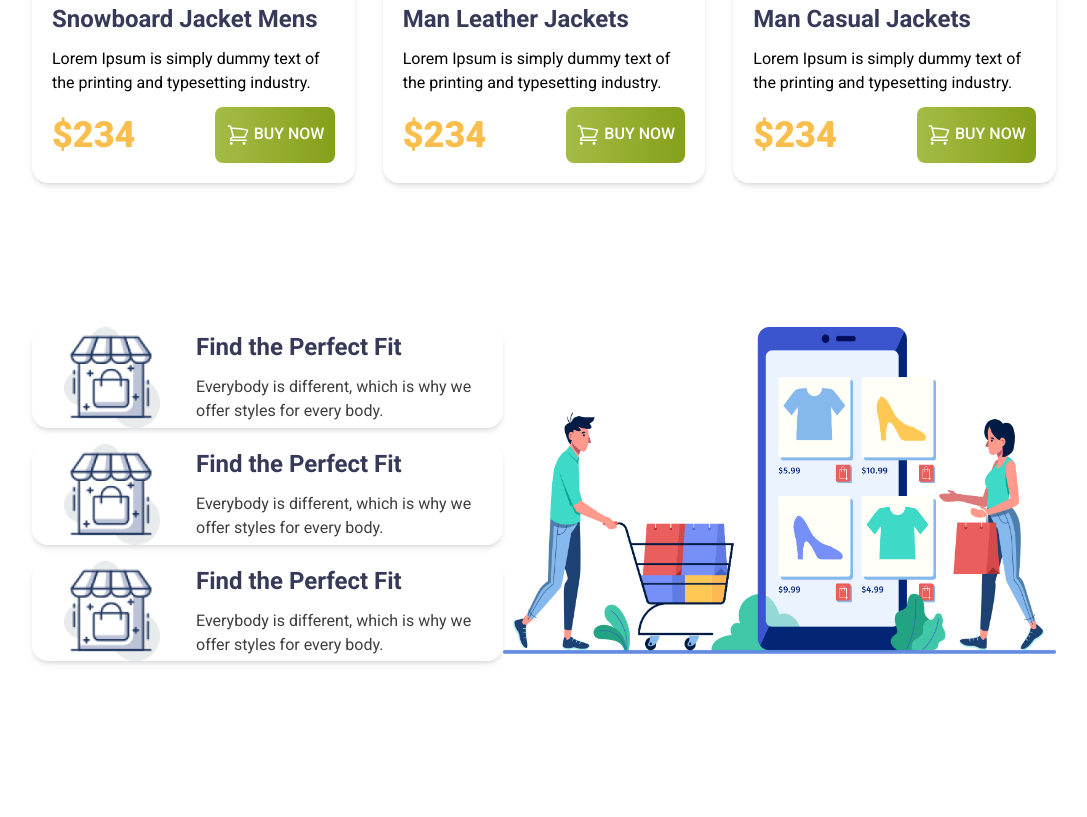
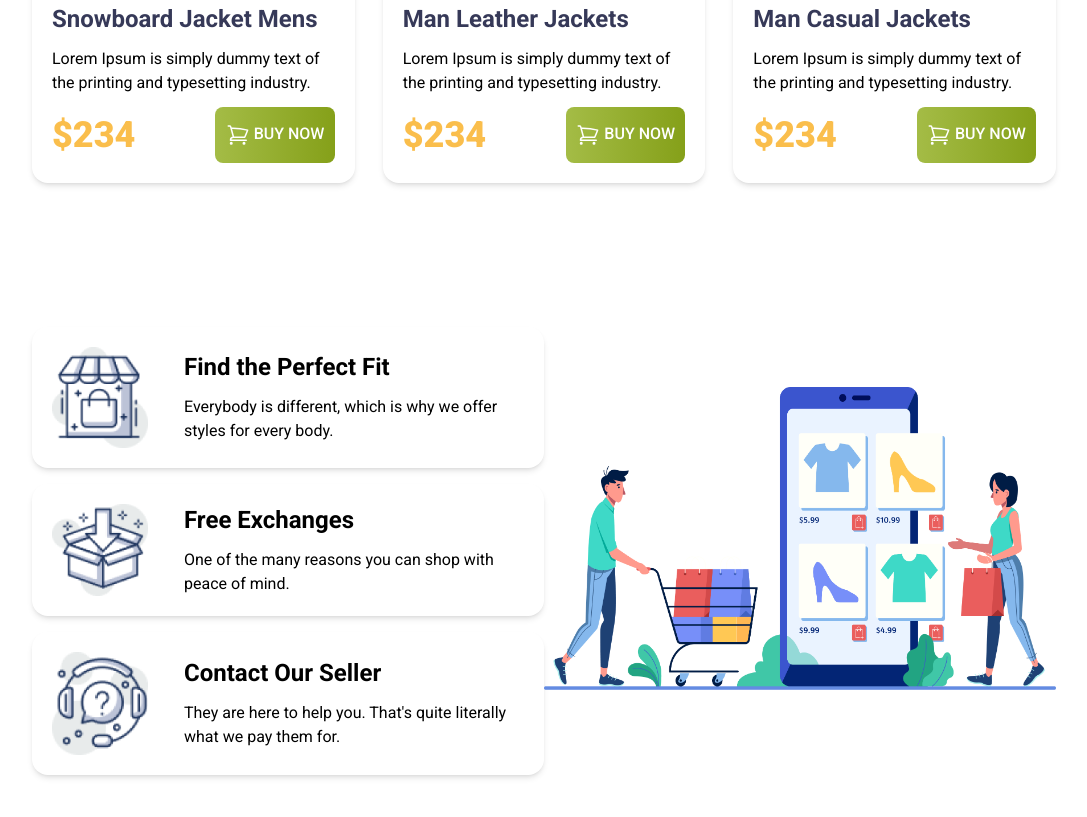
Before and after one commit to saad200224/penguin-fashion-with-tailwind-practice, a plain HTML site: page index.html in a window 1280 px wide. Shown: the part 1837-2654 px from the top of the page, without its empty margins (96-1183 px from the left). Before the commit the page ends 2546 px from the top, so only its background shows below. Drawn offline with nearby package versions, Linux system fonts and the light colour scheme.

Commit message:
last section updated

```diff
--- a/index.html
+++ b/index.html
@@ -400,48 +400,42 @@
 
     <!-- footer section -->
 
-    <section class="flex font-roboto px-4 md:px-16 lg:px-32 py-6 md:py-12 lg:py-12">
+    <section class="flex flex-col-reverse lg:flex-row items-center font-roboto px-4 md:px-16 lg:px-32 py-6 md:py-12 lg:py-12 space-y-4">
 
+    <div class="flex flex-col flex-1 space-y-4 ">
 
-      <div class="grid grid-row-3 space-y-4">
-        <div class="flex-1 flex items-center rounded-2xl shadow-md px-4 md:px-8 gap-9 ">
-          <div>
+      <div class="flex flex-col lg:flex-row items-center rounded-2xl shadow-md gap-9 py-5 px-4 md:px-5 text-center  lg:text-start">
         <img class="w-24" src="./icons/house.png" alt="">
-          </div>
-
-          <div>
-            <h2 class="text-2xl font-bold text-secondary-heading mb-3">Find the Perfect Fit</h2>
-            <p class="text-desc-text text-base font-normal">Everybody is different, which is why we <br>offer styles for every body.</p>
+        <div class="">
+          <h2 class="text-2xl font-bold mb-3">Find the Perfect Fit</h2>
+          <p class="text-base">Everybody is different, which is why we offer styles for every body.</p>
         </div>
       </div>
-
-        <div class="flex-1 flex items-center rounded-2xl shadow-md px-8 gap-9 ">
-          <div>
-            <img class="w-24" src="./icons/house.png" alt="">
-          </div>
-
-          <div>
-            <h2 class="text-2xl font-bold text-secondary-heading mb-3">Find the Perfect Fit</h2>
-            <p class="text-desc-text text-base font-normal">Everybody is different, which is why we <br>offer styles for every body.</p>
+      <div class=" w-auto flex flex-col lg:flex-row items-center rounded-2xl shadow-md gap-9 py-5 px-4 md:px-5 text-center  lg:text-start">
+        <img class="w-24" src="./icons/box.png" alt="">
+        <div class="">
+          <h2 class="text-2xl font-bold mb-3">Free Exchanges</h2>
+          <p class="text-base">One of the many reasons you can shop with peace of mind.</p>
         </div>
       </div>
-
-        <div class="flex-1 flex items-center rounded-2xl shadow-md px-8 gap-9 ">
-          <div>
-            <img class="w-24" src="./icons/house.png" alt="">
-          </div>
-
-          <div>
-            <h2 class="text-2xl font-bold text-secondary-heading mb-3">Find the Perfect Fit</h2>
-            <p class="text-desc-text text-base font-normal">Everybody is different, which is why we <br>offer styles for every body.</p>
+      <div class=" w-auto flex flex-col lg:flex-row items-center rounded-2xl shadow-md gap-9 py-5 px-4 md:px-5 text-center  lg:text-start">
+        <img class="w-24" src="./icons/question.png" alt="">
+        <div class="">
+          <h2 class="text-2xl font-bold mb-3">Contact Our Seller</h2>
+          <p class="text-base">They are here to help you. That's quite literally what we pay them for.</p>
         </div>
       </div>
 
     </div>
 
-      <div class="flex-1">
-        <img src="./images/shopping.png" alt="">
+
+      <div class=" flex-1">
+
+        <img class="mb-10 md:mb-10" src="./images/shopping.png" alt="">
+
       </div>
+
+
 
     </section>
 
```
Lines whose indentation alone changed are shown as unchanged.
